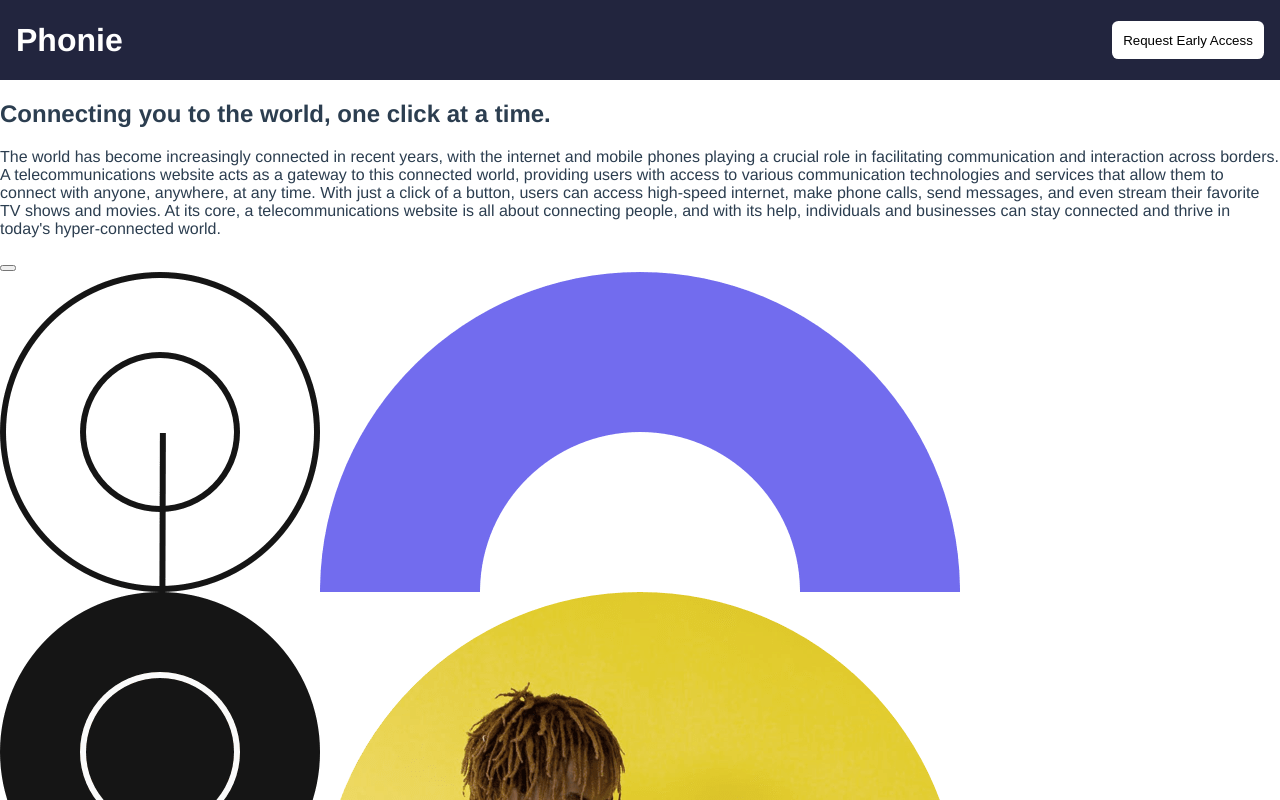
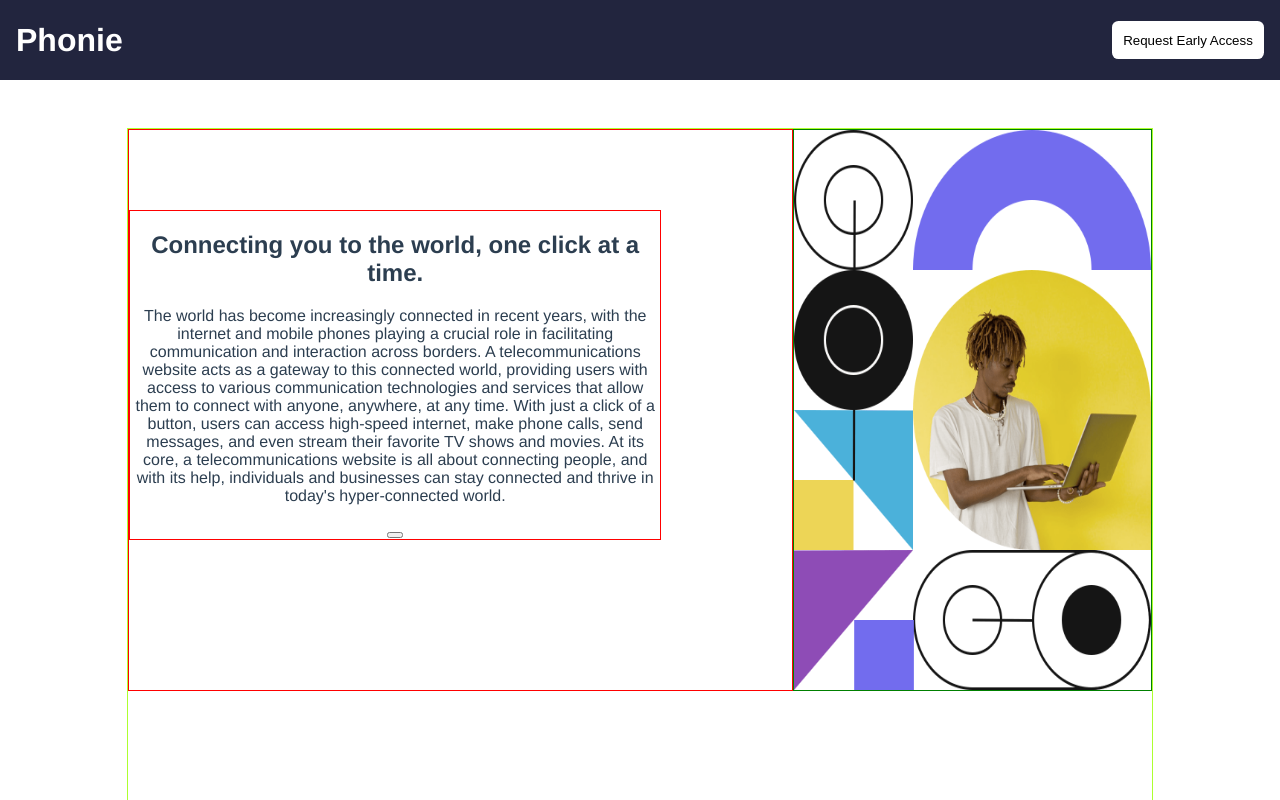
Before and after one commit to Developstar/Phonie, a Vue app in the folder my-app/: page / in a window 1280 px wide. Shown: the top 800 px of the page. Built offline with nearby package versions, Linux system fonts and the light colour scheme.

Commit message:
center landing page content and image using flex

```diff
--- a/my-app/src/components/LandingPageCompo/LandingPageView.vue
+++ b/my-app/src/components/LandingPageCompo/LandingPageView.vue
@@ -1,23 +1,68 @@
 <template>
-    <section>
+  <section class="page_wrapper">
     <div class="Content-Wrapper">
+      <div class="content">
         <h1>Connecting you to the world, one click at a time.</h1>
-            <p>The world has become increasingly connected in recent years, with the internet and mobile phones playing a crucial role in facilitating communication and interaction across borders. A telecommunications website acts as a gateway to this connected world, providing users with access to various communication technologies and services that allow them to connect with anyone, anywhere, at any time. With just a click of a button, users can access high-speed internet, make phone calls, send messages, and even stream their favorite TV shows and movies. At its core, a telecommunications website is all about connecting people, and with its help, individuals and businesses can stay connected and thrive in today's hyper-connected world.</p>
+        <p>
+          The world has become increasingly connected in recent years, with the
+          internet and mobile phones playing a crucial role in facilitating
+          communication and interaction across borders. A telecommunications
+          website acts as a gateway to this connected world, providing users
+          with access to various communication technologies and services that
+          allow them to connect with anyone, anywhere, at any time. With just a
+          click of a button, users can access high-speed internet, make phone
+          calls, send messages, and even stream their favorite TV shows and
+          movies. At its core, a telecommunications website is all about
+          connecting people, and with its help, individuals and businesses can
+          stay connected and thrive in today's hyper-connected world.
+        </p>
         <button></button>
     </div>
+    </div>
     <div class="illustration-wrapper">
-            <img src="../../assets/image-hero-desktop.png">
+      <img src="../../assets/image-hero-desktop.png" />
     </div>
   </section>
 </template>
 
 <script>
-
-export default{
-    name: "LandingPageView"
-}
+export default {
+  name: "LandingPageView",
+};
 </script>
 
 <style>
+.page_wrapper {
+  display: flex;
+  /* gap: 20rem; */
+  width: 80vw;
+  margin: auto;
+  height: 90vh;
+  border: 1px solid greenyellow;
+  margin-top: 3rem;
+}
 
+.Content-Wrapper {
+  border: 1px solid red;
+  height: 70vh;
+  text-align: center;
+  width: 65%;
+}
+
+.content {
+  border: 1px solid red;
+  width: 80%;
+  margin-top: 5rem;
+}
+
+.illustration-wrapper {
+  border: 1px solid green;
+  height: 70vh;
+  width: 35%;
+}
+
+.illustration-wrapper img {
+  height: 100%;
+  width: 100%;
+}
 </style>
```
Lines whose indentation alone changed are shown as unchanged.
